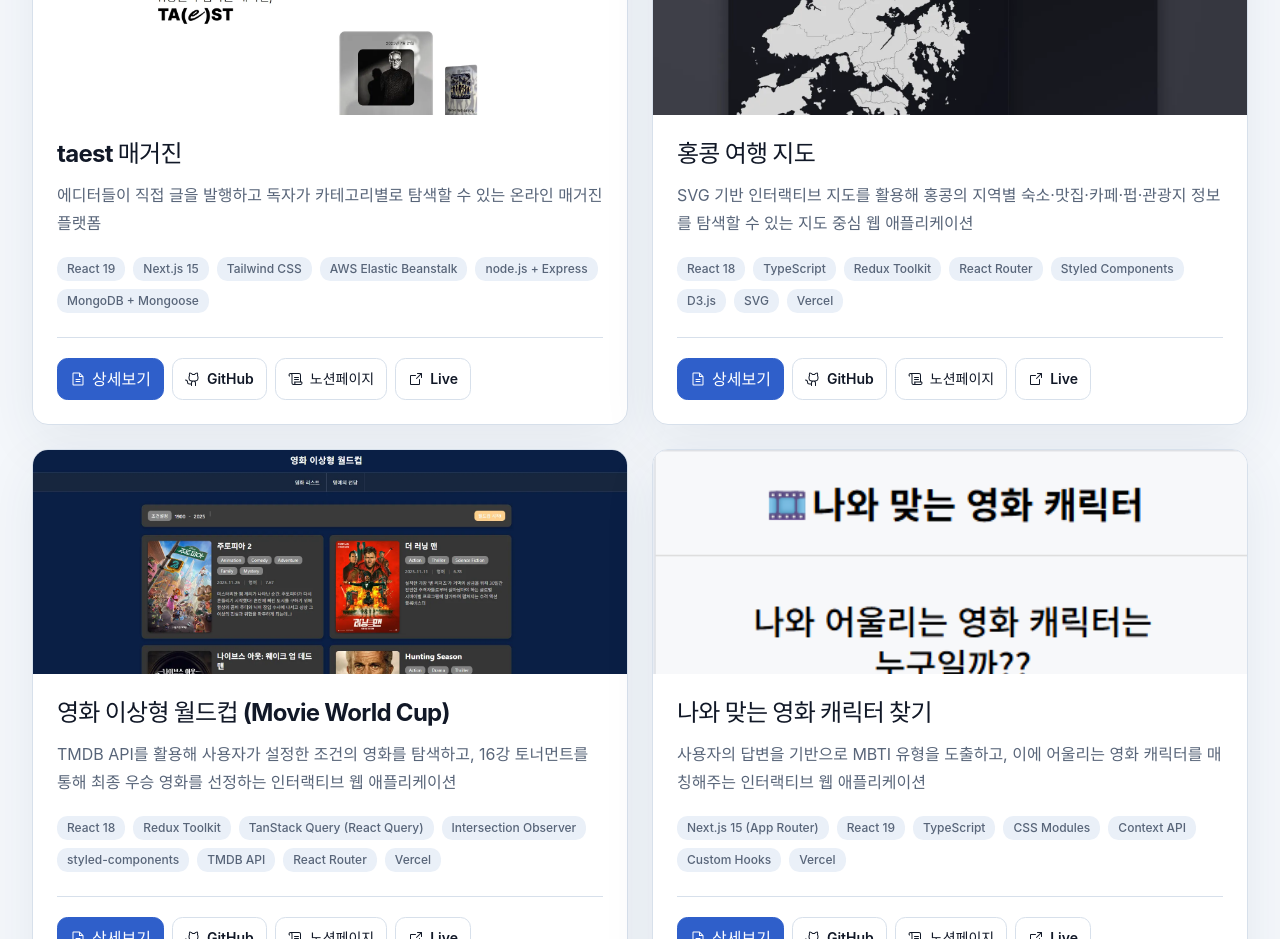
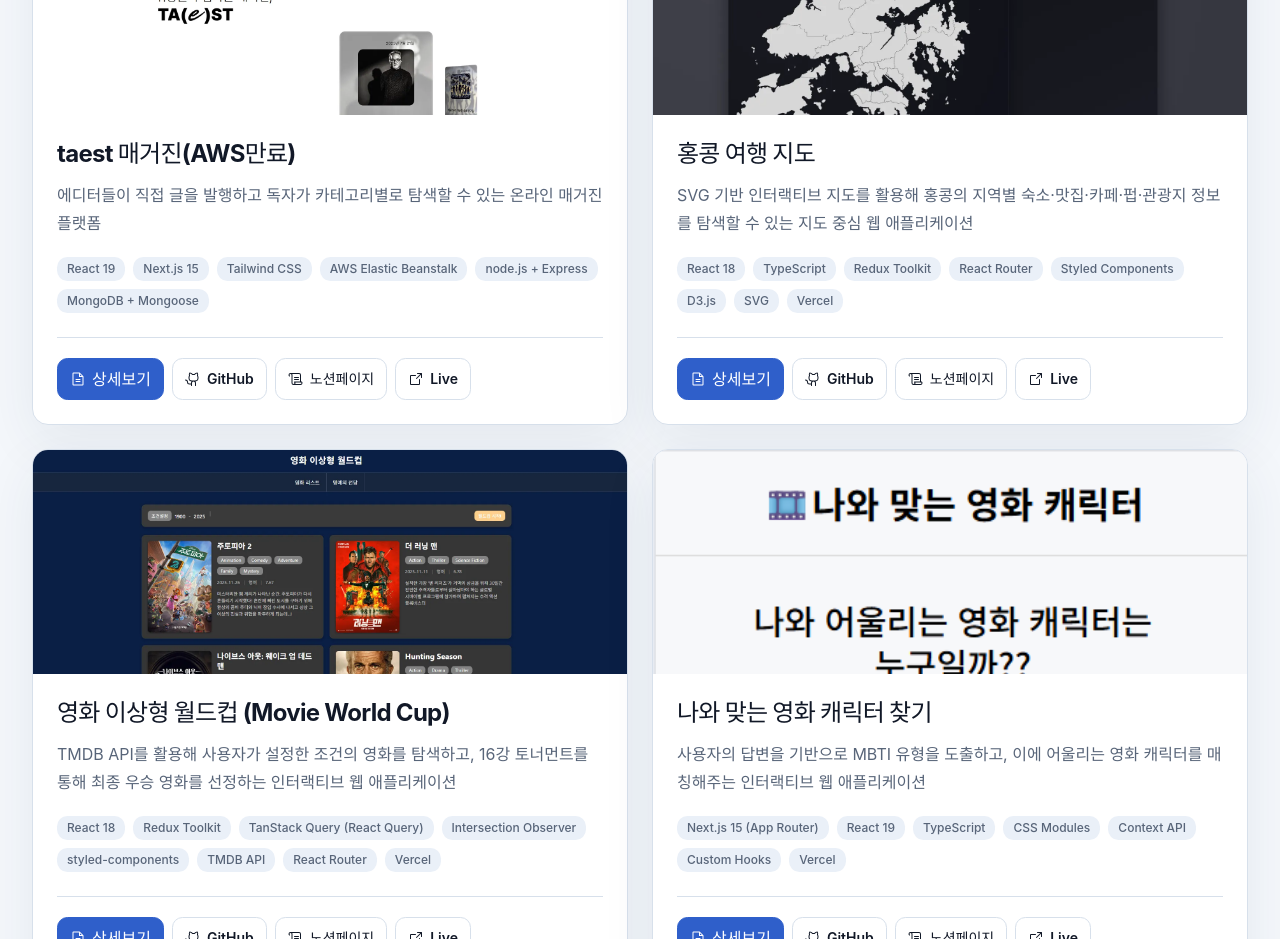
Before and after one commit to Taemin1234/mypage, a React (Vite) app: page / in a window 1280 px wide. Shown: the part 2400-3339 px from the top of the page. Built offline with nearby package versions, Linux system fonts and the light colour scheme.

Commit message:
경고문구 추가

```diff
--- a/src/components/ProjectDetailModal.tsx
+++ b/src/components/ProjectDetailModal.tsx
@@ -12,6 +12,7 @@ interface ProjectDetailModalProps {
   project: {
     name: string;
     description: string;
+    notice?: string;
     tags: string[];
     links: {
       detail?: string;
@@ -81,9 +82,16 @@ export function ProjectDetailModal({ project, onClose }: ProjectDetailModalProps
               </h2>
             </Dialog.Title>
             <Dialog.Description asChild>
-              <p className="max-w-[65ch] text-sm leading-6 text-secondary sm:text-base sm:leading-7">
-                {project.description}
-              </p>
+              <div>
+                <p className="max-w-[65ch] text-sm leading-6 text-secondary sm:text-base sm:leading-7">
+                  {project.description}
+                </p>
+                {project.notice && (
+                  <p className="mt-2 max-w-[65ch] text-xs leading-5 text-red-400/90 sm:text-sm sm:leading-6">
+                    ※ {project.notice}
+                  </p>
+                )}
+              </div>
             </Dialog.Description>
 
             <div className="mt-5 flex flex-wrap gap-x-5 gap-y-2 text-sm text-secondary">
--- a/src/data/Projects.ts
+++ b/src/data/Projects.ts
@@ -189,8 +189,9 @@ export const projects = [
   },
   {
     id: 4,
-    name: 'taest 매거진',
+    name: 'taest 매거진(AWS만료)',
     description: '에디터들이 직접 글을 발행하고 독자가 카테고리별로 탐색할 수 있는 온라인 매거진 플랫폼',
+    notice : '현재 AWS 서버 운영을 중단하여 백엔드 서버가 비활성화 되어있습니다.',
     tags: ['React 19', 'Next.js 15', 'Tailwind CSS', 'AWS Elastic Beanstalk', 'node.js + Express', 'MongoDB + Mongoose'],
     links: {
       detail: 'https://decisive-steam-5f0.notion.site/2b716d0d863f812eafb2fa457f71b9f3?source=copy_link',
```
